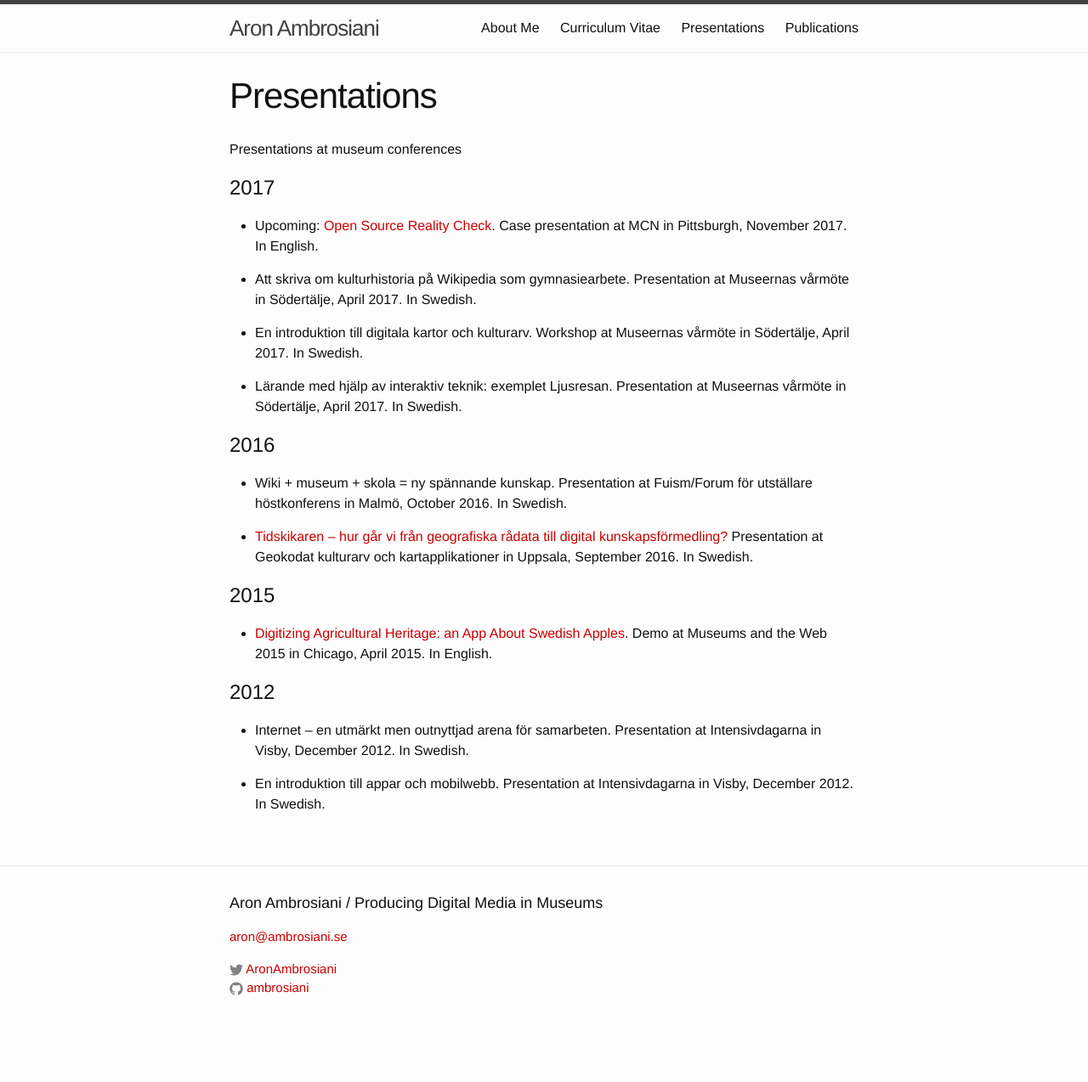
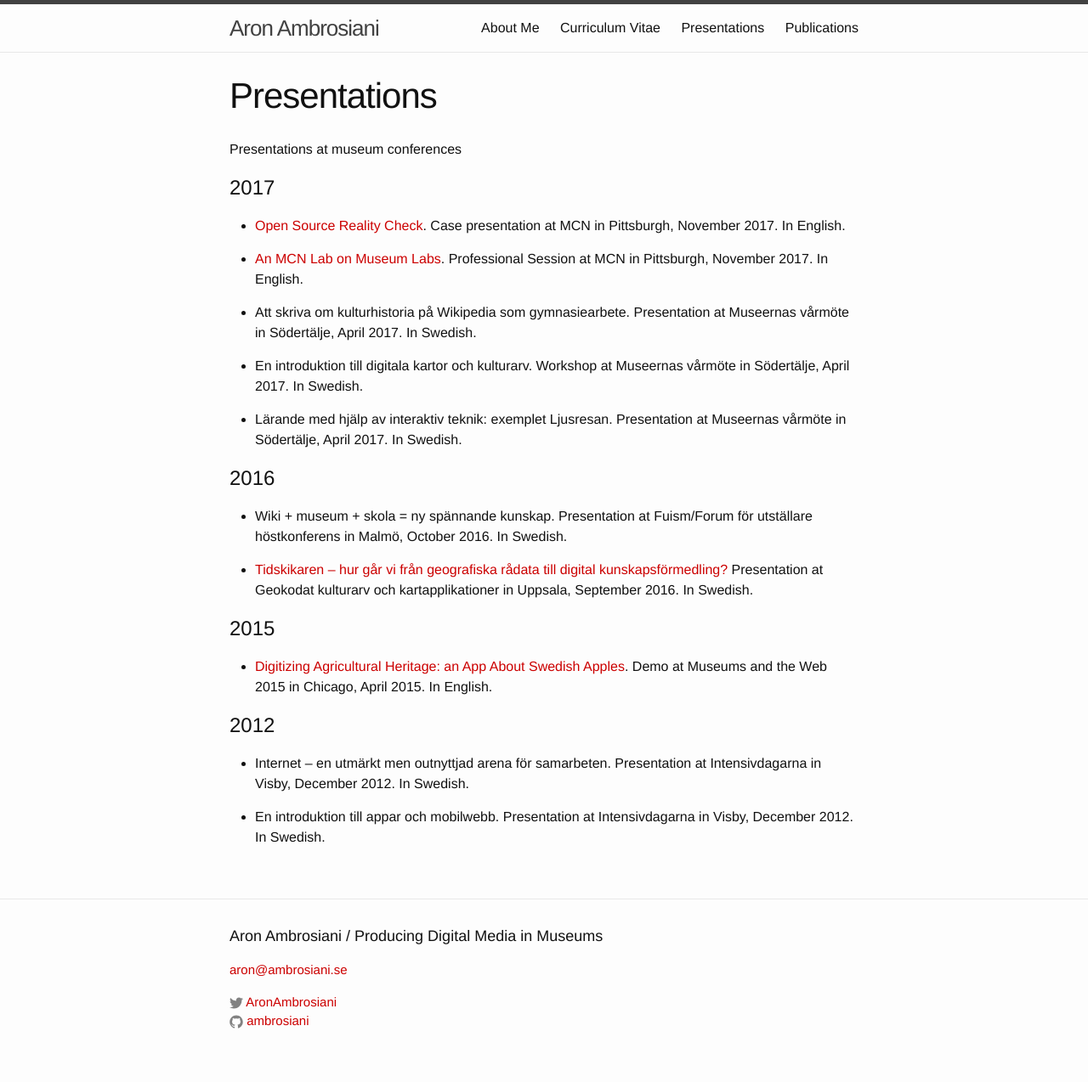
Before and after one commit to Ambrosiani/blogtest, a Jekyll site: the page built from presentations.md, in a window 1280 px wide. Shown: the whole page at 85% size. Built offline with Jekyll 4.4.1, drawn with Linux system fonts in a browser that asks for light colours; before the commit the page ends 1235 px from its top, so only the background shows below that.

Commit message:
updated presentations, publications

```diff
--- a/presentations.md
+++ b/presentations.md
@@ -8,7 +8,10 @@ Presentations at museum conferences
 
 # 2017
 
-* Upcoming: [Open Source Reality Check](https://conference.mcn.edu/profile.cfm?profile_name=session&master_key=51947569-0816-D127-AB51-23ABF63F3198&page_key=&xtemplate&userLGNKEY=0). Case presentation at MCN in Pittsburgh, November 2017. In English.
+* [Open Source Reality Check](https://conference.mcn.edu/profile.cfm?profile_name=session&master_key=51947569-0816-D127-AB51-23ABF63F3198&page_key=&xtemplate&userLGNKEY=0). Case presentation at MCN in Pittsburgh, November 2017. In English.
+
+* [An MCN Lab on Museum Labs](http://conference.mcn.edu/2017/profile.cfm?profile_name=session&master_key=518ED9E1-BA3C-E5CF-BAF0-9E8A7E93C9CE&page_key=0244AE70-CFED-1DEC-42AB-9041A6F4885D&xtemplate&userLGNKEY=0). Professional Session at MCN in Pittsburgh, November 2017. In English.
+
 
 * Att skriva om kulturhistoria på Wikipedia som gymnasiearbete. Presentation at Museernas vårmöte in Södertälje, April 2017. In Swedish.
 
```
Also changed, not shown: publications.md (+4 -0 lines).
